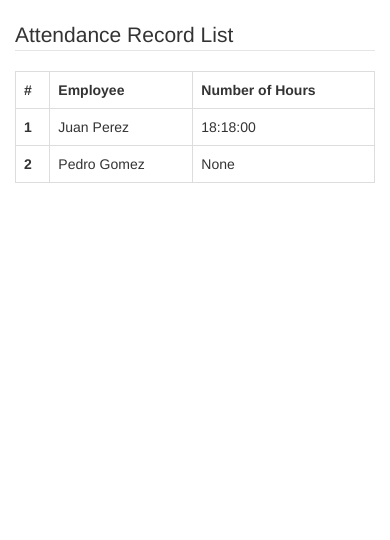
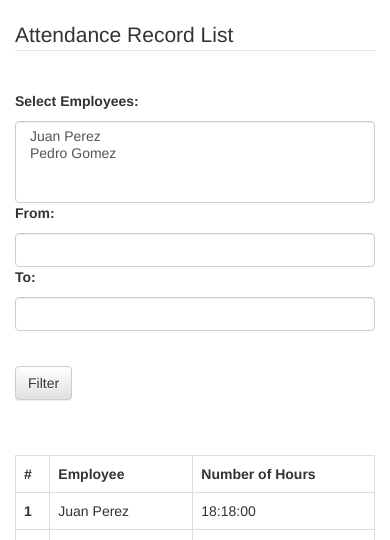
Before and after one commit to vchirinosb/AttendanceRecord, a Django app: page /attendance/attendancerecord/list/ in a window 390 px wide. Shown: the top 540 px of the page. Run offline with Django 3.2, Linux system fonts and the light colour scheme; data comes from the database, SQL or seed files in the repository; some libraries are stand-ins or nearby versions.

Commit message:
17112016 6pm

```diff
--- a/attendance/forms.py
+++ b/attendance/forms.py
@@ -3,3 +3,26 @@ Created on 17 nov. 2016
 
 @author: Hugo
 '''
+from django import forms
+from attendance.models import Employee
+
+
+class EmployeeFilterForm(forms.Form):
+
+    name = forms.ModelMultipleChoiceField(queryset=Employee.objects.all(), required=False)
+    startDate = forms.DateField(required=False)
+    endDate = forms.DateField(required=False)
+
+    class Meta:
+        model = Employee
+        fields = ("name", "lastName")
+
+    def __init__(self, *args, **kwargs):
+        super(EmployeeFilterForm, self).__init__(*args, **kwargs)
+        for field in iter(self.fields):
+            self.fields[field].widget.attrs.update({
+                'class': 'form-control'
+        })
+        self.fields['name'].label = "Select Employees"
+        self.fields['startDate'].label = "From"
+        self.fields['endDate'].label = "To"
--- a/attendance/templates/attendance/attendancerecordmaint/attendancerecordlist.html
+++ b/attendance/templates/attendance/attendancerecordmaint/attendancerecordlist.html
@@ -31,6 +31,32 @@
 			<legend>Attendance Record List</legend>
 		</fieldset>
 
+		<br />
+
+		<form class="form-horizontal" action="" enctype="multipart/form-data"
+		      method="POST">
+
+		   {% csrf_token %}
+
+		   <div class="form-group">
+		      {% for field in form %}
+		         <label class="col-sm-2 control-label">{{ field.label_tag }}</label>
+		         <div class="col-sm-2">
+				    {{ field }}
+				 </div>
+			  {% endfor %}
+		   </div>
+
+		   <div class="form-group">
+			 <br />
+			 <div class="col-md-12 col-md-offset-5">
+			    <button type="submit" class="btn btn-default">Filter</button>
+			 </div>
+		   </div>
+		</form>
+
+		<br /><br />
+
 		<table class="table table-bordered">
 			<tr>
 				<td><b>#</b></td>
--- a/attendance/urls.py
+++ b/attendance/urls.py
@@ -8,6 +8,6 @@ from . import views
 
 app_name = 'attendance'
 urlpatterns = [
-    url(r'^$', views.IndexView, name='index'),
-    url(r'^attendancerecord/list/$', views.AttendanceRecordList, name='attendance/attendancerecord/list'),
+    url(r'^$', views.indexView, name='index'),
+    url(r'^attendancerecord/list/$', views.attendanceRecordList, name='attendance/attendancerecord/list'),
 ]
--- a/attendance/views.py
+++ b/attendance/views.py
@@ -1,21 +1,21 @@
 from django.shortcuts import render
-from .models import AttendanceRecord
-from django.core.paginator import Paginator, PageNotAnInteger, EmptyPage
 from django.db.models.aggregates import Sum
 from django.db.models.expressions import F
 from attendance.models import Employee
+from attendance.forms import EmployeeFilterForm
 
 
 # Create your views here.
-def IndexView(request):
+def indexView(request):
     template_name = 'attendance/index.html'
     return render(request, template_name, {})
 
 #####################
 # Attendance Record #
 #####################
-def AttendanceRecordList(request):
+def attendanceRecordList(request):
     template_name = 'attendance/attendancerecordmaint/attendancerecordlist.html'
+    form_class = EmployeeFilterForm(request.POST or None)
 
     #attendances = AttendanceRecord.objects.all()
 
@@ -23,6 +23,7 @@ def AttendanceRecordList(request):
                                                           F('attendancerecord__timeOfEntry')))
 
     context = {
+        "form": form_class,
         "employees": employees
     }
 
```
